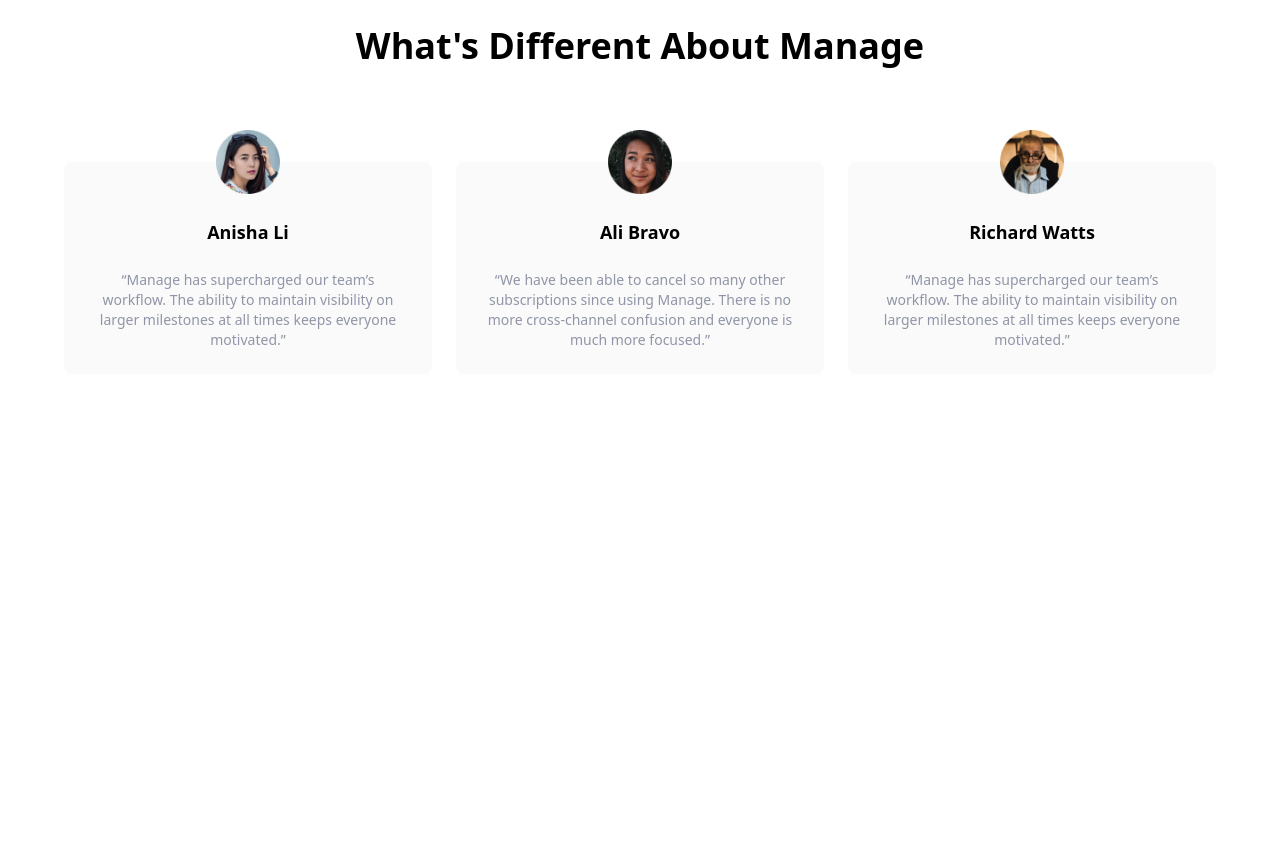
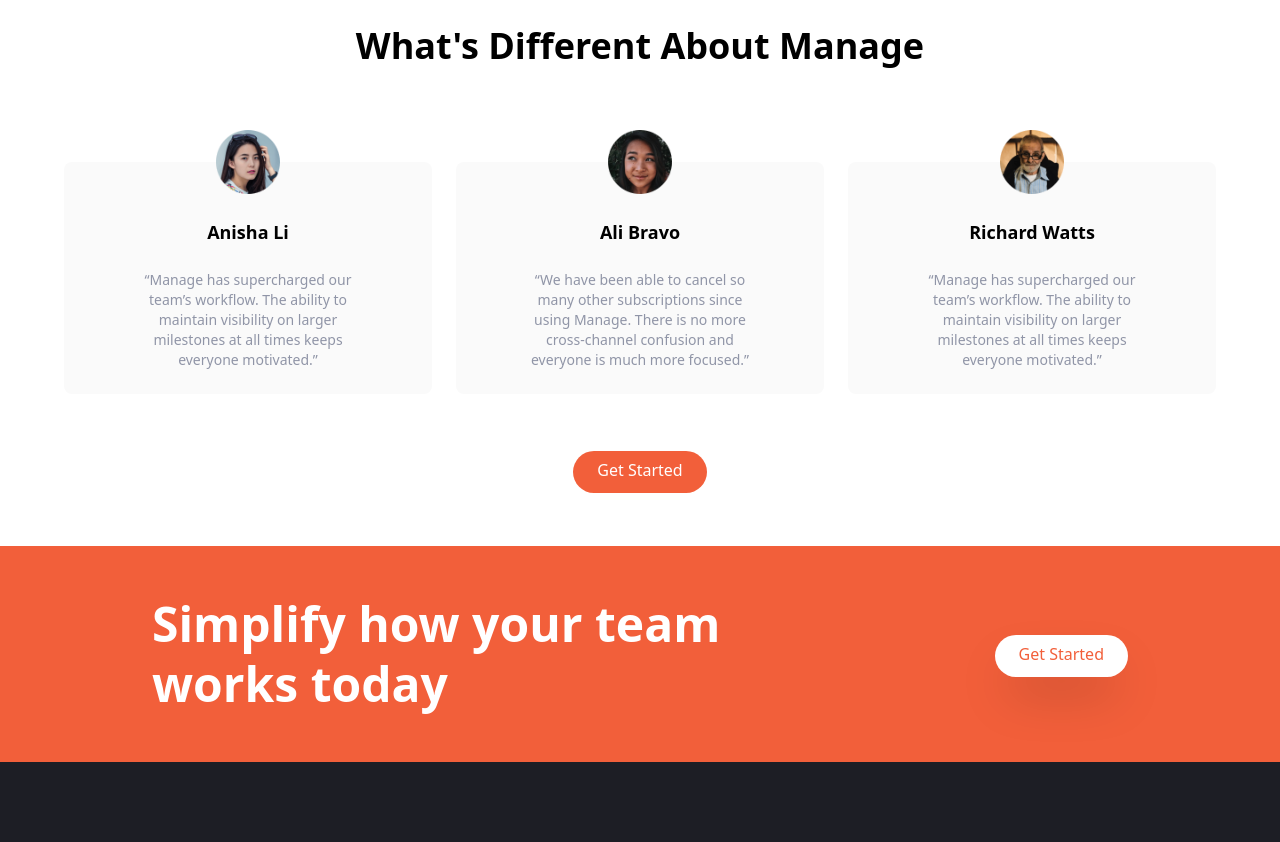
Before and after one commit to luan-brav0/traversy-tailwindcss-landing, a website: page index.html in a window 1280 px wide. Shown: the part 1194-2036 px from the top of the page. Before the commit the page ends 1568 px from the top, so only its background shows below. Drawn offline with nearby package versions, Linux system fonts and the light colour scheme.

Commit message:
tailwind

```diff
--- a/index.html
+++ b/index.html
@@ -177,31 +177,54 @@
                 <!-- Testimonials Container -->
                 <div class="flex flex-col mt-24 md:flex-row md:space-x-6">
                     <!-- Testimonial 1 -->
-                    <div class="flex flex-col items-center p-6 space-y-6 rounded-lg bg-veryLightGray md:w-1/3">
-                        <img src="img/avatar-anisha.png" class="w-16 -mt-14" alt="Anisha's Picture">
+                    <div class="flex flex-col items-center p-6 space-y-6 rounded-lg bg-veryLightGray md:flex md:w-1/3">
+                        <img src="img/avatar-anisha.png" class="w-16 md:-mt-14" alt="Anisha's Picture">
                         <h5 class="text-lg font-bold"> Anisha Li</h5>
-                        <p class="text-sm text-darkGrayishBlue">“Manage has supercharged our team’s workflow. The ability to
+                        <p class="text-sm text-darkGrayishBlue mx-10">“Manage has supercharged our team’s workflow. The ability to
                             maintain visibility on larger milestones at all times keeps
                             everyone motivated.”</p>
                     </div>
                     <!-- Testimonial 2 -->
                       <div
-                      class="hidden flex-col items-center p-6 space-y-6 rounded-lg bg-veryLightGray md:flex md:w-1/3">
-                      <img src="img/avatar-ali.png" class="w-16 -mt-14" alt="" />
+                      class="flex flex-col items-center p-6 space-y-6  rounded-lg bg-veryLightGray md:flex md:w-1/3">
+                      <img src="img/avatar-ali.png" class="w-16 md:-mt-14" alt="" />
                       <h5 class="text-lg font-bold">Ali Bravo</h5>
-                      <p class="text-sm text-darkGrayishBlue">
+                      <p class="text-sm text-darkGrayishBlue mx-10">
                         “We have been able to cancel so many other subscriptions since using Manage. There is no more cross-channel confusion and everyone is much more focused.”</p>
                     </div>
 
                     <!-- Testimonial 3 -->
                     <div
-                      class="hidden flex-col items-center p-6 space-y-6 rounded-lg bg-veryLightGray md:flex md:w-1/3">
-                      <img src="img/avatar-richard.png" class="w-16 -mt-14" alt="" />
+                      class="flex flex-col items-center p-6 space-y-6 rounded-lg bg-veryLightGray md:flex md:w-1/3">
+                      <img src="img/avatar-richard.png" class="w-16 md:-mt-14" alt="" />
                       <h5 class="text-lg font-bold">Richard Watts</h5>
-                      <p class="text-sm text-darkGrayishBlue">“Manage has supercharged our team’s workflow. The ability to maintain visibility on larger milestones at all times keeps everyone motivated.”</p>
+                      <p class="text-sm text-darkGrayishBlue mx-10">“Manage has supercharged our team’s workflow. The ability to maintain visibility on larger milestones at all times keeps everyone motivated.”</p>
                     </div>
+                </div>
+                <div class="my-16">
+                    <a href="#" class=" p-3 px-6 pt-2 text-white bg-brightRed rounded-full baseline hover:bg-brightRedLight">Get Started</a>
                 </div>
             </div>
         </section>
+        <!-- CTA Section -->
+        <section id="cta" class="bg-brightRed">
+            <div class="container flex flex-col items-center justify-between px6 py24 mx-auto space-y-12 md:py-12 md:flex-row md:space-y-0">
+                <!-- Heading -->
+                <h2 class="text-5xl font-bold leading-tight text-center text-white md:text4xl md:max-w-xl md:text-left">
+                    Simplify how your team works today
+                </h2>
+                <!-- Button -->
+                <div class="my-16">
+                    <a href="#" class=" p-3 px-6 pt-2 text-brightRed bg-white
+                    shadow-2xl rounded-full baseline hover:bg-gray-300">Get Started</a>
+                </div>
+            </div>
+        </section>
+        <!-- Fotter -->
+        <footer class="bg-veryDarkBlue">
+            <div class="container flex flex-con-reverse justify-between px-6 py-10 mx-auto space-y-8 md:flex-row md:space-y-0">
+
+            </div>
+        </footer>
     </body>
 </html>
```
